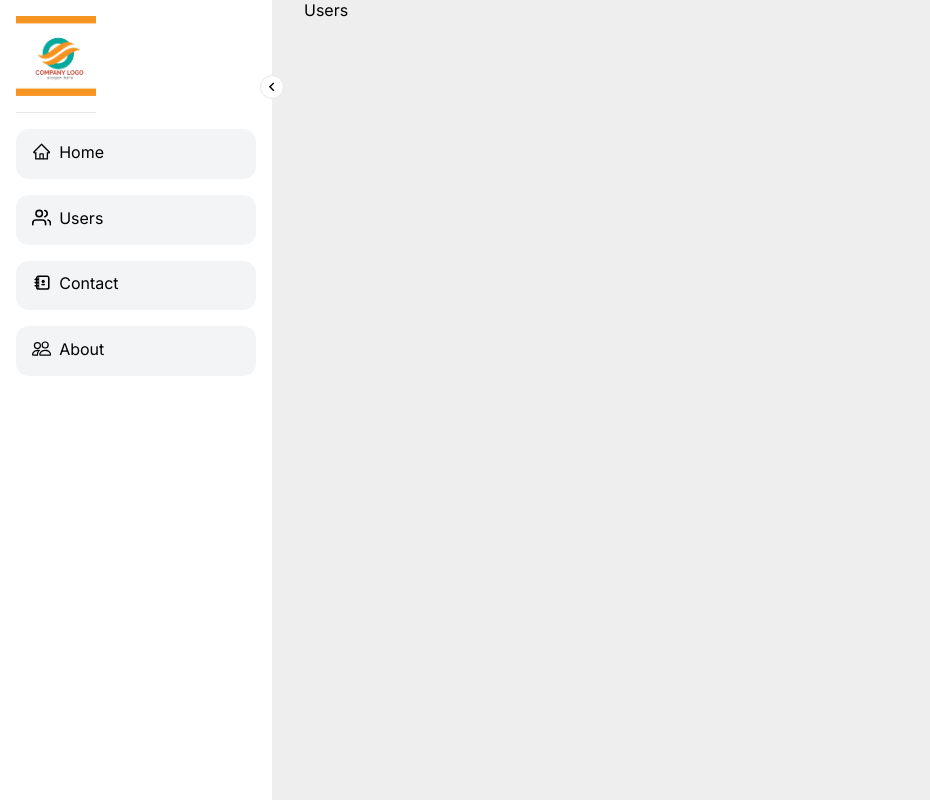
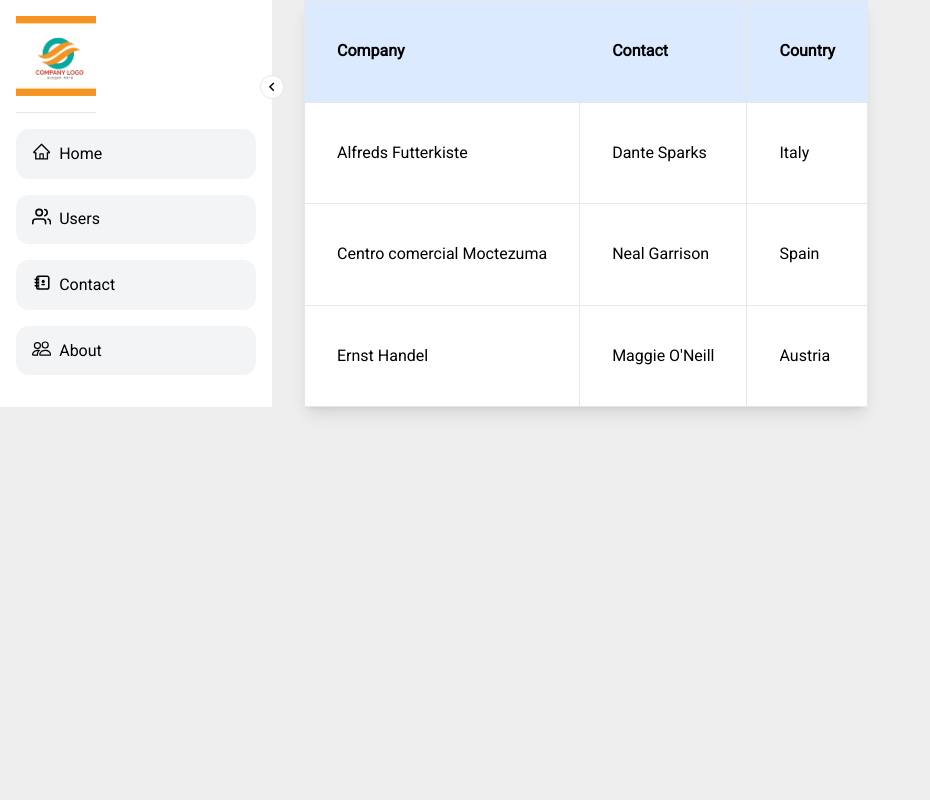
Before and after one commit to dev-sandeepsingh/next-demo, a Next.js app: page /users in a window 1280 px wide. Shown: the whole page, without its empty margins (0-930 px from the left). Built offline with nearby package versions, Linux system fonts and the light colour scheme.

Commit message:
Implement tailwind css and add static table

```diff
--- a/src/app/globals.css
+++ b/src/app/globals.css
@@ -1,4 +1,7 @@
 @import url("https://fonts.googleapis.com/css2?family=Roboto:wght@300;400&display=swap");
+@tailwind base;
+@tailwind components;
+@tailwind utilities;
 
 :root {
     --color-bg: #fff;
@@ -19,7 +22,6 @@ body {
 
 .layout {
     display: flex;
-    height: 100vh;
     position: relative;
     gap: 2rem;
 }
--- a/src/app/layout.tsx
+++ b/src/app/layout.tsx
@@ -21,12 +21,14 @@ export default function RootLayout({
     <Head>
         <title>Next demo</title>
     </Head>
-      <body className={inter.className}>
-      <div className="layout">
-        <SideNavBar/>
-        {children}
-      </div>
+      <body>
+      <main className='bg-grey-100 min-h-screen'>
+        <div className="layout">
+          <SideNavBar/>
+          {children}
+        </div>
+      </main>
       </body>
-    </html>
+   </html>
   )
 }
--- a/src/app/page.tsx
+++ b/src/app/page.tsx
@@ -2,8 +2,9 @@
 
 export default function Home() {
     return (
-        <div>
-            Dashboard
+        <div className='flex justify-between px-4 pt-4'>
+            <h2>Dashboard</h2>
+            <h2>Welcome Back, client</h2>
         </div>
     )
 }
--- a/src/app/users/page.tsx
+++ b/src/app/users/page.tsx
@@ -3,8 +3,29 @@ import SideNavBar from '../components/sideNavBar'
 
 export default function Home() {
     return (
-        <div>
-            Users
-        </div>
+        <table className="shadow-lg bg-white">
+            <tbody>
+            <tr>
+                <th className="bg-blue-100 border text-left px-8 py-4">Company</th>
+                <th className="bg-blue-100 border text-left px-8 py-4">Contact</th>
+                <th className="bg-blue-100 border text-left px-8 py-4">Country</th>
+            </tr>
+            <tr>
+                <td className="border px-8 py-4">Alfreds Futterkiste</td>
+                <td className="border px-8 py-4">Dante Sparks</td>
+                <td className="border px-8 py-4">Italy</td>
+            </tr>
+            <tr>
+                <td className="border px-8 py-4">Centro comercial Moctezuma</td>
+                <td className="border px-8 py-4">Neal Garrison</td>
+                <td className="border px-8 py-4">Spain</td>
+            </tr>
+            <tr>
+                <td class="border px-8 py-4">Ernst Handel</td>
+                <td class="border px-8 py-4">Maggie O'Neill</td>
+                <td class="border px-8 py-4">Austria</td>
+            </tr>
+            </tbody>
+        </table>
     )
 }
--- a/tailwind.config.ts
+++ b/tailwind.config.ts
@@ -2,9 +2,12 @@ import type { Config } from 'tailwindcss'
 
 const config: Config = {
   content: [
-    './src/pages/**/*.{js,ts,jsx,tsx,mdx}',
-    './src/components/**/*.{js,ts,jsx,tsx,mdx}',
-    './src/app/**/*.{js,ts,jsx,tsx,mdx}',
+    "./src/app/**/*.{js,ts,jsx,tsx,mdx}",
+    "./src/app/**/*.{js,ts,jsx,tsx,mdx}",
+    "./src/app/components/**/*.{js,ts,jsx,tsx,mdx}",
+
+    // Or if using `src` directory:
+    "./src/**/*.{js,ts,jsx,tsx,mdx}",
   ],
   theme: {
     extend: {
```
